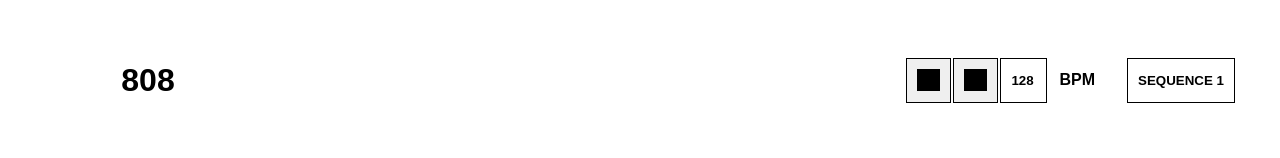
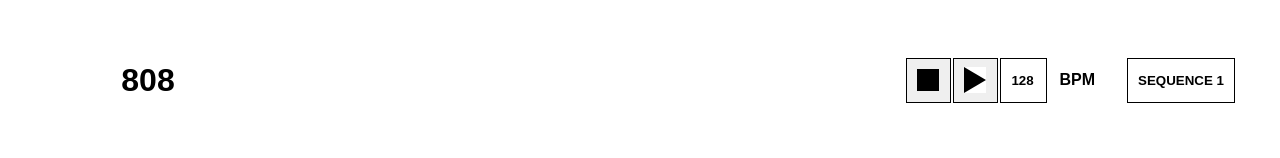
Before and after one commit to theerickramer/drum-machine, a React (Create React App) app: page / in a window 1280 px wide. Shown: the top 158 px of the page. Built offline with nearby package versions, Linux system fonts and the light colour scheme.

Commit message:
play button

```diff
--- a/src/Header.css
+++ b/src/Header.css
@@ -23,9 +23,16 @@
     border: 1px solid black;
     font-weight: bold; }
   .controls .icon {
-    width: 100%;
-    height: 22px;
     background: black; }
+    .controls .icon--stop {
+      width: 22px;
+      height: 22px; }
+    .controls .icon--play {
+      width: 0;
+      height: 0;
+      border-top: 13px solid white;
+      border-bottom: 13px solid white;
+      border-left: 22px solid black; }
   .controls .bpm__input {
     max-width: 25px;
     max-height: 43px; }
--- a/src/Header.scss
+++ b/src/Header.scss
@@ -31,11 +31,19 @@
   }
 
   .icon {
-    width: 100%;
-    height: 22px;
     background: black;
 
+    &--stop {
+      width: 22px;
+      height: 22px;
+    }
+
     &--play {
+      width: 0;
+      height: 0;
+      border-top: 13px solid white;
+      border-bottom: 13px solid white;
+      border-left: 22px solid black;
     }
   }
 
```
